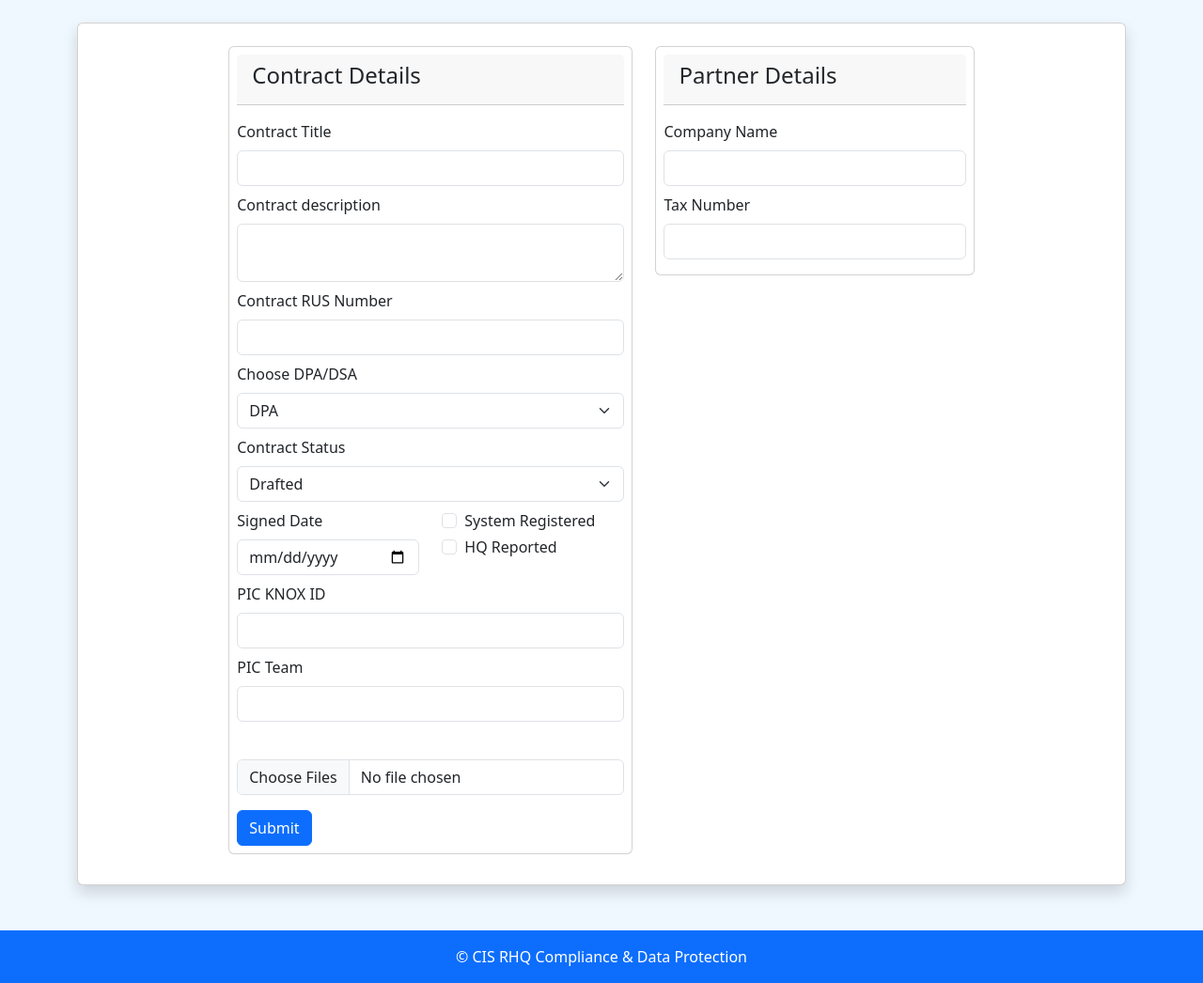
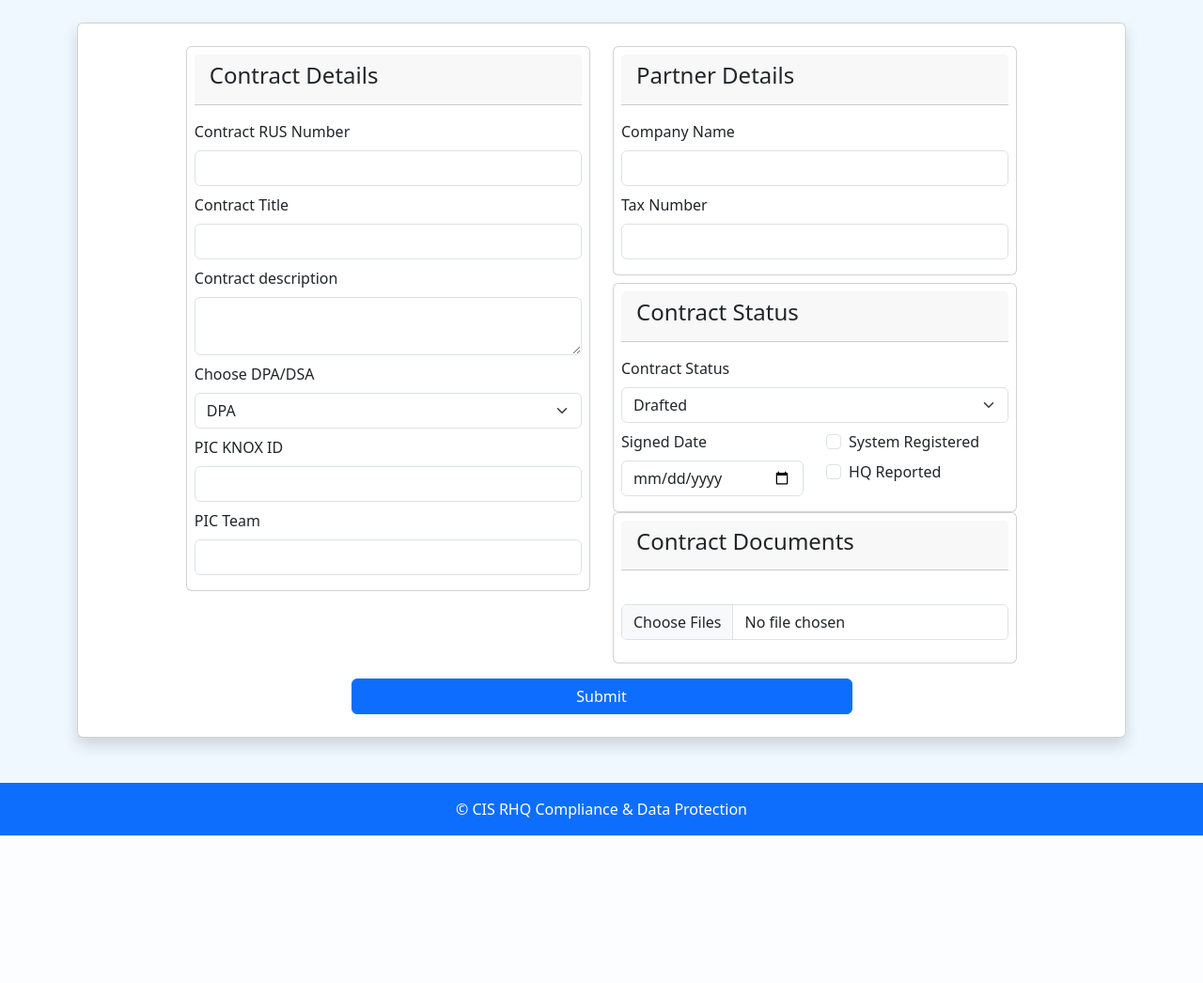
Before and after one commit to SpinnoZ/DPA_Watch, a Flask app: page /new_contract/ in a window 1280 px wide. Shown: the part 56-1102 px from the top of the page at 94% size. After the commit the page ends 945 px from the top, so only its background shows below. Run offline with Flask 3, Linux system fonts and the light colour scheme.

Commit message:
new layout for new_contract.html

```diff
--- a/app/templates/new_contract.html
+++ b/app/templates/new_contract.html
@@ -1,13 +1,17 @@
 {% extends 'base.html' %}
 {% block content %}
 <div class="card shadow p-4 mb-4">
-    <div class="row justify-content-md-center">
+    <div class="row justify-content-md-center mb-3">
         <div class="col col-lg-5">
             <div class="card p-2 mb-2">
                 <div class="card-header mb-3"><h4>Contract Details</h4></div>
                 <form method="POST" enctype="multipart/form-data">
                     {{ form.hidden_tag() }}
-
+                    <div class="mb-2">
+                        <label>Contract RUS Number</label>
+                        {{ form.contract_no.label(class="form-label") }}
+                        {{ form.contract_no(class="form-control") }}
+                    </div>
                     <div class="mb-2">
                         <label>Contract Title</label>
                         {{ form.contract_title.label(class="form-label") }}
@@ -19,39 +23,11 @@
                         {{ form.contract_description(class="form-control") }}
                     </div>
                     <div class="mb-2">
-                        <label>Contract RUS Number</label>
-                        {{ form.contract_no.label(class="form-label") }}
-                        {{ form.contract_no(class="form-control") }}
-                    </div>
-                    <div class="mb-2">
                         <label>Choose DPA/DSA</label>
                         {{ form.contract_form.label(class="form-label") }}
                         {{ form.contract_form(class="form-select") }}
                     </div>
-                    <div class="mb-2">
-                        <label>Contract Status</label>
-                        {{ form.contract_status.label(class="form-label") }}
-                        {{ form.contract_status(class="form-select") }}
-                    </div>
-                        <div class="row">
-                            <div class="col">
-                                <div class="mb-2">
-                                    <label>Signed Date</label>
-                                    {{ form.signed_date.label(class="form-label") }}
-                                    {{ form.signed_date(class="form-control") }}
-                                </div>
-                            </div>
-                            <div class="col">
-                                <div class="form-check mb-1">
-                                    {{ form.system_registered(class="form-check-input") }}
-                                    {{ form.system_registered.label(class="form-check-label") }}
-                                </div>
-                                <div class="form-check mb-1">
-                                    {{ form.HQ_reported(class="form-check-input") }}
-                                    {{ form.HQ_reported.label(class="form-check-label") }}
-                                </div>
-                            </div>
-                        </div>
+
                     <div class="mb-2">
                         <label>PIC KNOX ID</label>
                         {{ form.PIC_id.label(class="form-label") }}
@@ -62,15 +38,10 @@
                         {{ form.PIC_team.label(class="form-label") }}
                         {{ form.PIC_team(class="form-control") }}
                     </div>
-                    <div class="mb-3">
-                        {{ form.files.label(class="form-label") }}
-                        {{ form.files(class="form-control") }}
-                    </div>
-                    <button type="submit" class="btn btn-primary">{{ form.submit.label.text }}</button>
                 </form>
             </div>
         </div>
-        <div class="col col-lg-4">
+        <div class="col col-lg-5">
             <div class="card p-2 mb-2">
                 <div class="card-header mb-3"><h4>Partner Details</h4></div>
                 <form method="POST" enctype="multipart/form-data">
@@ -88,9 +59,50 @@
                     </div>
 
                 </form>
-
+            </div>
+            <div class="card p-2">
+                <div class="card-header mb-3"><h4>Contract Status</h4></div>
+                <form method="POST" enctype="multipart/form-data">
+                    <div class="mb-2">
+                        <label>Contract Status</label>
+                        {{ form.contract_status.label(class="form-label") }}
+                        {{ form.contract_status(class="form-select") }}
+                    </div>
+                        <div class="row">
+                            <div class="col">
+                                <div class="mb-2">
+                                    <label>Signed Date</label>
+                                    {{ form.signed_date.label(class="form-label") }}
+                                    {{ form.signed_date(class="form-control") }}
+                                </div>
+                            </div>
+                            <div class="col">
+                                <div class="form-check mb-2">
+                                    {{ form.system_registered(class="form-check-input") }}
+                                    {{ form.system_registered.label(class="form-check-label") }}
+                                </div>
+                                <div class="form-check mb-2">
+                                    {{ form.HQ_reported(class="form-check-input") }}
+                                    {{ form.HQ_reported.label(class="form-check-label") }}
+                                </div>
+                            </div>
+                        </div>
+                </form>
+            </div>
+            <div class="card p-2">
+                <div class="card-header mb-1"><h4>Contract Documents</h4></div>
+                    <form method="POST" enctype="multipart/form-data">
+                        <div class="mb-3">
+                            {{ form.files.label(class="form-label") }}
+                            {{ form.files(class="form-control") }}
+                        </div>
+                    </form>
             </div>
         </div>
     </div>
+    <div class="d-grid gap-2 col-6 mx-auto">
+        <button type="submit" class="btn btn-primary">{{ form.submit.label.text }}</button>
+    </div>
+
 </div>
 {% endblock %}
```
